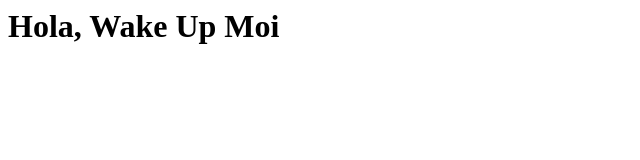
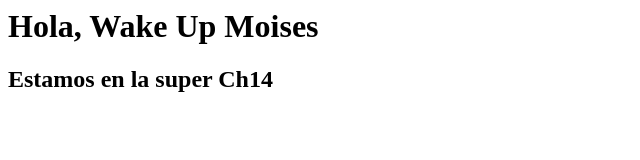
Before and after one commit to pablolzga/practica, a plain HTML site: page html/index.html in a window 1280 px wide. Shown: the whole page, without its empty margins (0-640 px from the left). Drawn offline with Linux system fonts and the light colour scheme.

Commit message:
nuevo subtitulo

```diff
--- a/html/index.html
+++ b/html/index.html
@@ -1,6 +1,7 @@
 <html>
  <body>
-  <h1>Hola, Wake Up Moi</h1>
+  <h1>Hola, Wake Up Moises</h1>
+  <h2>Estamos en la super Ch14</h2>
  <body>
 
 </html>
```
